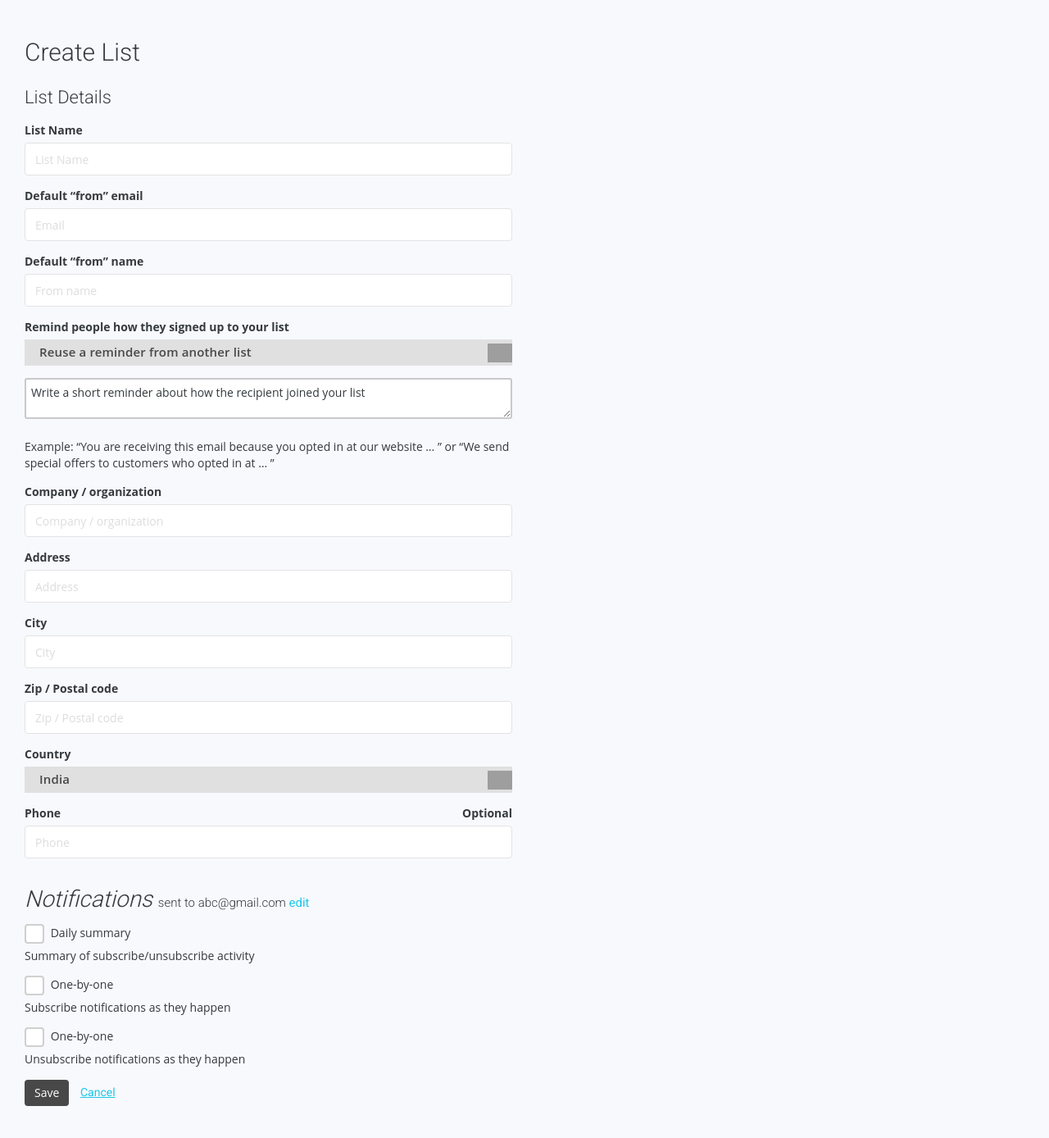
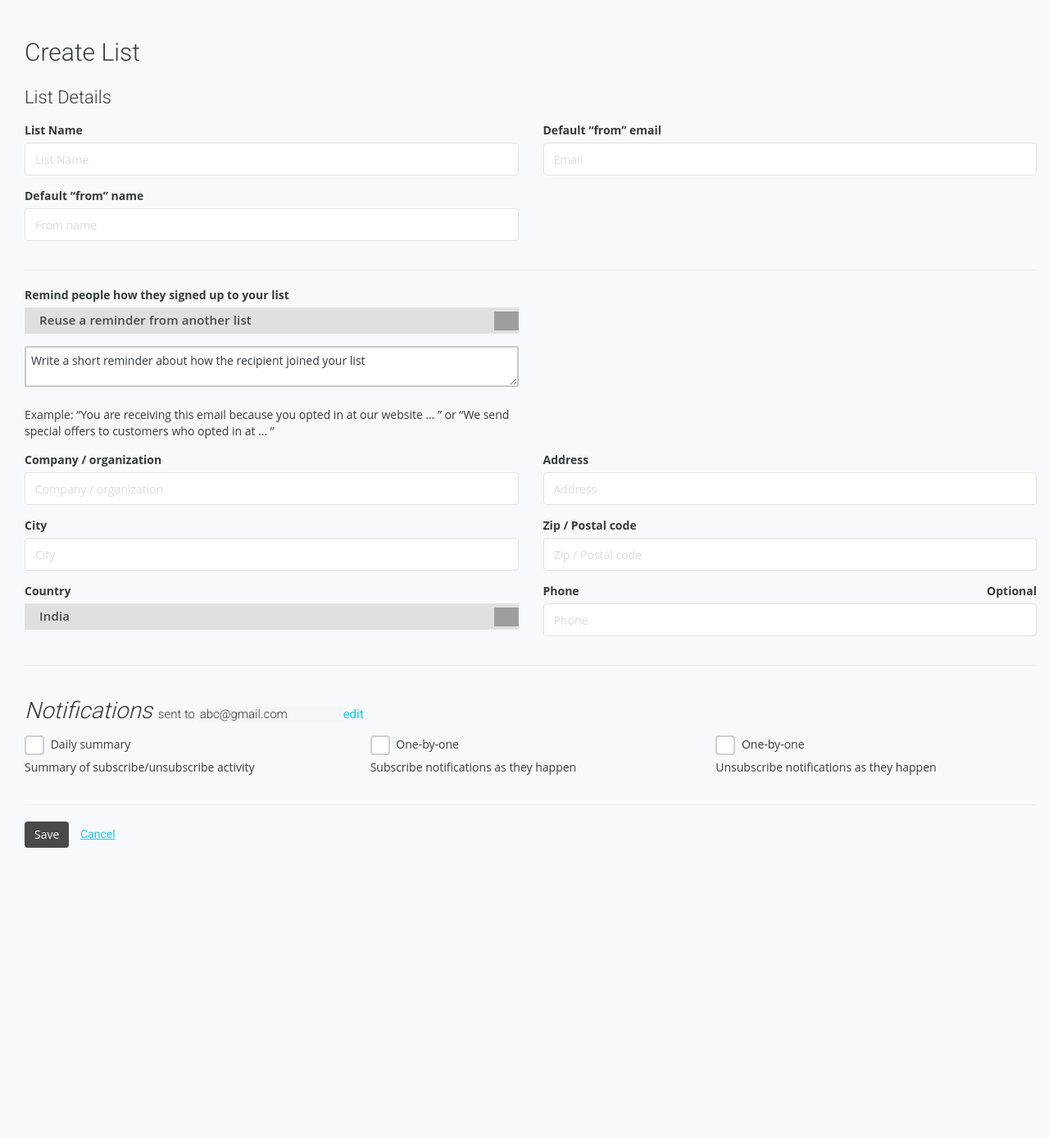
Before and after one commit to ameyagd/dp-2a-54-espmain, a PHP site: page /newlist.php in a window 1280 px wide. Shown: the part 61-1449 px from the top of the page at 82% size. Run offline with PHP 8.4, Linux system fonts and the light colour scheme; some libraries are stand-ins or nearby versions; grey boxes are pictures that could not be loaded.

Commit message:
newlist.php added

```diff
--- a/newlist.php
+++ b/newlist.php
@@ -27,22 +27,21 @@
                 <div class="row">
                    <div class="clist">
                       <div class="row">
-                         <div class="col-md-6 ">
+                         <div class="col-md-12 ">
                             <div class="content addlistedit"  id="addlistedit">
                                <div class="header">
                                   <h4 class="title">List Details</h4>
                                </div>
                                <form>
                                 <div class="row">
-                                     <div class="col-md-12">
+                                     <div class="col-md-6">
                                         <div class="form-group">
                                            <label>List Name</label>
                                            <input type="text" class="form-control" placeholder="List Name">
                                         </div>
                                      </div>
-                                  </div>
-                                  <div class="row">
-                                     <div class="col-md-12">
+
+                                     <div class="col-md-6">
                                         <div class="form-group">
                                            <label for="exampleInputEmail1">Default “from” email</label>
                                            <input type="email" class="form-control" placeholder="Email">
@@ -50,16 +49,18 @@
                                      </div>
                                   </div>
                                   <div class="row">
-                                     <div class="col-md-12">
+                                     <div class="col-md-6">
                                         <div class="form-group">
                                            <label>Default “from” name</label>
                                            <input type="text" class="form-control" placeholder="From name">
                                         </div>
                                      </div>
+
+
                                   </div>
-
+                                  <hr>
                                   <div class="row">
-                                     <div class="col-md-12">
+                                    <div class="col-md-6">
                                         <div class="form-group">
                                             <label for="description" class="">Remind people how they signed up to your list</label>
                                             <select class="" id="">
@@ -68,10 +69,10 @@
                                                 <option value="42889">List Name 2</option> </select>
                                         </div>
                                      </div>
-                                  </div>
+                                      </div>
 
                                   <div class="row">
-                                     <div class="col-md-12">
+                                     <div class="col-md-6">
                                         <div class="form-group">
                                             <textarea name="description" id="description" class="">Write a short reminder about how the recipient joined your list</textarea>
                                             <div class="field-help">Example: “You are receiving this email because you opted in at our website … ” or “We send special offers to customers who opted in at … ”</div>
@@ -81,15 +82,14 @@
 
 
                                   <div class="row">
-                                     <div class="col-md-12">
+                                     <div class="col-md-6">
                                         <div class="form-group">
                                            <label>Company / organization</label>
                                            <input type="text" class="form-control" placeholder="Company / organization">
                                         </div>
                                      </div>
-                                  </div>
-                                   <div class="row">
-                                     <div class="col-md-12">
+
+                                     <div class="col-md-6">
                                         <div class="form-group">
                                            <label>Address</label>
                                            <input type="text" class="form-control" placeholder="Address">
@@ -97,15 +97,14 @@
                                      </div>
                                   </div>
                                  <div class="row">
-                                     <div class="col-md-12">
+                                     <div class="col-md-6">
                                         <div class="form-group">
                                            <label>City</label>
                                            <input type="text" class="form-control" placeholder="City">
                                         </div>
                                      </div>
-                                  </div>
-                                  <div class="row">
-                                     <div class="col-md-12">
+
+                                     <div class="col-md-6">
                                         <div class="form-group">
                                            <label>Zip / Postal code</label>
                                            <input type="text" class="form-control" placeholder="Zip / Postal code">
@@ -113,7 +112,7 @@
                                      </div>
                                   </div>
                                   <div class="row">
-                                     <div class="col-md-12">
+                                     <div class="col-md-6">
                                         <div class="form-group">
                                             <label for="description" class="">Country</label>
                                             <select name="country" class="" id="country">
@@ -355,9 +354,9 @@
                                             </select>
                                         </div>
                                      </div>
-                                  </div>
-                                  <div class="row">
-                                     <div class="col-md-12">
+
+
+                                     <div class="col-md-6">
                                         <div class="form-group">
                                            <label>Phone </label>
                                            <label class="pull-right">Optional </label>
@@ -365,15 +364,16 @@
                                         </div>
                                      </div>
                                   </div>
+                                  <hr>
                                   <div class="row">
-                                     <div class="col-md-12">
+                                     <div class="col-md-6">
                                         <div class="form-group">
-                                           <h3>Notifications <span>sent to abc@gmail.com <a href="javascript:void(0);">edit</a></span></h3>
+                                           <h3>Notifications <span>sent to <input id="editnotifyinput" type="text" value="abc@gmail.com " disabled></ins><a href="javascript:void(0);" id="editnotifybtn">edit</a></span></h3>
                                         </div>
                                      </div>
                                   </div>
                                   <div class="row">
-                                     <div class="col-md-12">
+                                     <div class="col-md-4">
                                         <div class="form-group">
                                            <input type="checkbox" name="" id="terms">
                                            <label for="terms"><span></span></label>
@@ -381,29 +381,27 @@
                                            <span>Summary of subscribe/unsubscribe activity</span>
                                         </div>
                                      </div>
-                                  </div>
-                                   <div class="row">
-                                     <div class="col-md-12">
+
+                                     <div class="col-md-4">
                                         <div class="form-group">
-                                           <input type="checkbox" name="" id="terms">
-                                           <label for="terms"><span></span></label>
+                                           <input type="checkbox" name="" id="terms2">
+                                           <label for="terms2"><span></span></label>
                                            One-by-one<br>
                                            <span>Subscribe notifications as they happen</span>
                                         </div>
                                      </div>
-                                  </div>
-                                  <div class="row">
-                                     <div class="col-md-12">
+
+                                     <div class="col-md-4">
                                         <div class="form-group">
-                                           <input type="checkbox" name="" id="terms">
-                                           <label for="terms"><span></span></label>
+                                           <input type="checkbox" name="" id="terms3">
+                                           <label for="terms3"><span></span></label>
                                            One-by-one<br>
                                            <span>Unsubscribe notifications as they happen</span>
                                         </div>
                                      </div>
                                   </div>
 
-
+                                  <hr>
                                   <button type="submit" class="btn btn-info greybtn">Save</button>
                                   <a href="javascript:void(0)" class="cancel">Cancel</a>
                                   <div class="clearfix"></div>
```
